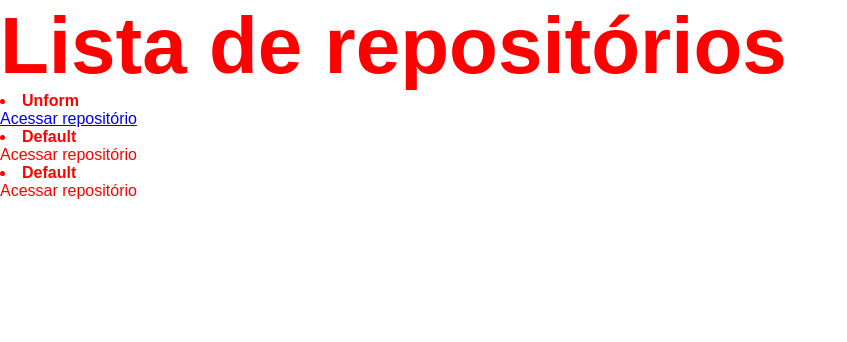
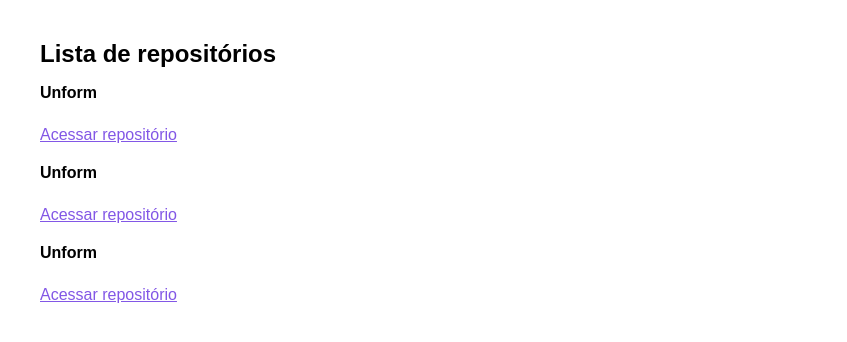
Before and after one commit to gabihoffmann/ignite-react-chapter-1, a React app: page / in a window 1280 px wide. Shown: the top 342 px of the page, without its empty margins (0-847 px from the left). Built offline with nearby package versions, Linux system fonts and the light colour scheme.

Commit message:
:lipstick:

```diff
--- a/src/App.jsx
+++ b/src/App.jsx
@@ -1,4 +1,5 @@
 import RepositoryList from './components/RepositoryList';
+
 import './styles/global.scss';
 
 export function App(){
--- a/src/components/RepositoryList.jsx
+++ b/src/components/RepositoryList.jsx
@@ -1,4 +1,6 @@
 import RepositoryItem from "./RepositoryItem";
+
+import '../styles/repositories.scss';
 
 const repository = {
   name: 'Unform',
@@ -10,9 +12,11 @@
   return(
     <section className="repository-list">
       <h1>Lista de repositórios</h1>
-      <RepositoryItem repository={repository}/>
-      <RepositoryItem />
-      <RepositoryItem />
+      <ul>
+        <RepositoryItem repository={repository}/>
+        <RepositoryItem repository={repository}/>
+        <RepositoryItem repository={repository}/>
+      </ul>
     </section>
   )
 }
--- a/src/styles/global.scss
+++ b/src/styles/global.scss
@@ -6,9 +6,4 @@
 
 body {
   font-family: Arial, Helvetica, sans-serif;
-  color: red;
-
-  h1 {
-    font-size: 80px;
-  }
 }
--- /dev/null
+++ b/src/styles/repositories.scss
@@ -0,0 +1,29 @@
+section.repository-list {
+  margin: 40px;
+
+  h1 {
+    margin-bottom: 16px;
+  }
+
+  ul {
+    list-style: none;
+
+    li {
+      & + li {
+        margin-top: 20px;
+      }
+
+      p {
+        font-size: 14px;
+        color: #444;
+        margin-top: 8px;
+      }
+
+      a {
+        display: inline-block;
+        margin-top: 16px;
+        color: #8257e6;
+      }
+    }
+  }
+}
```
